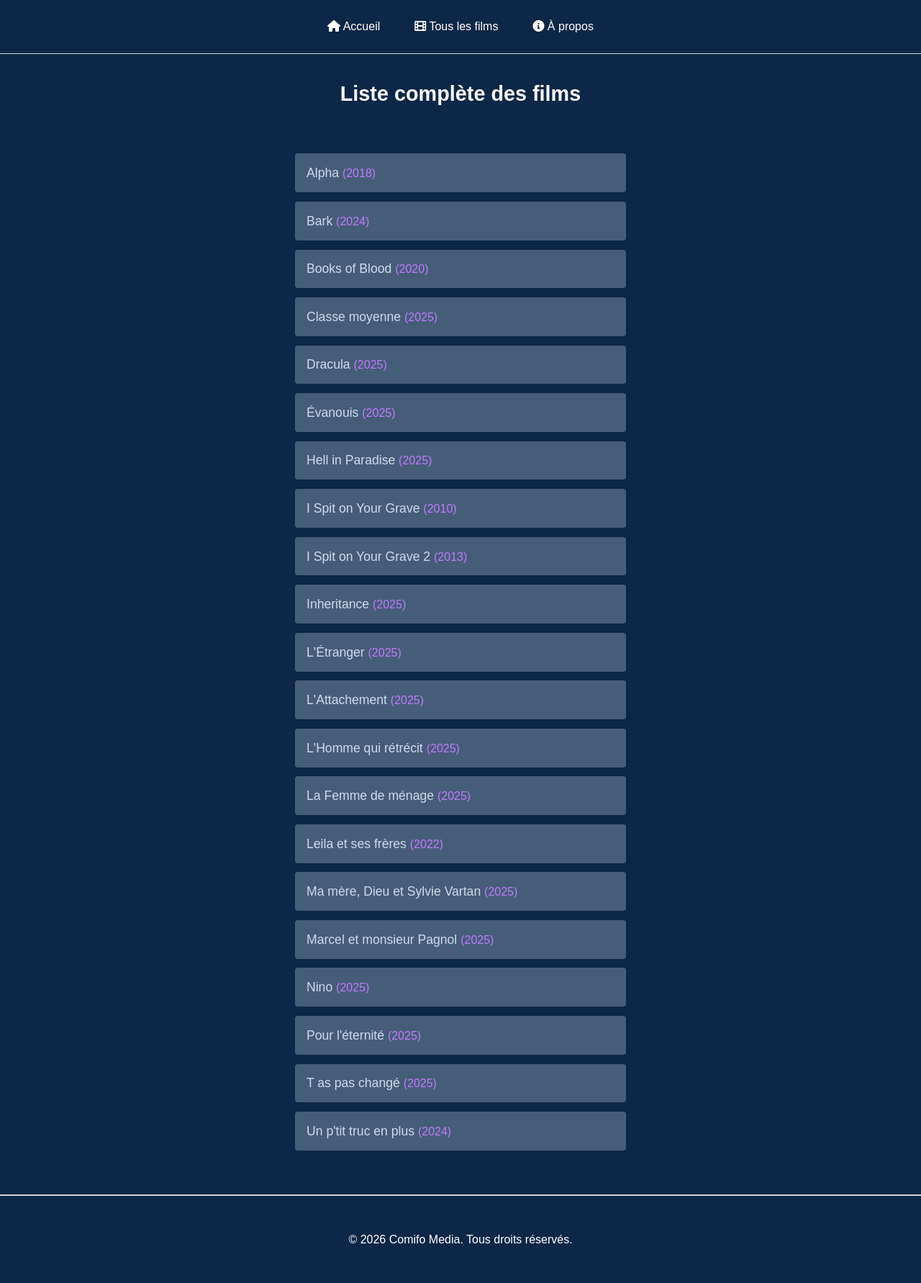
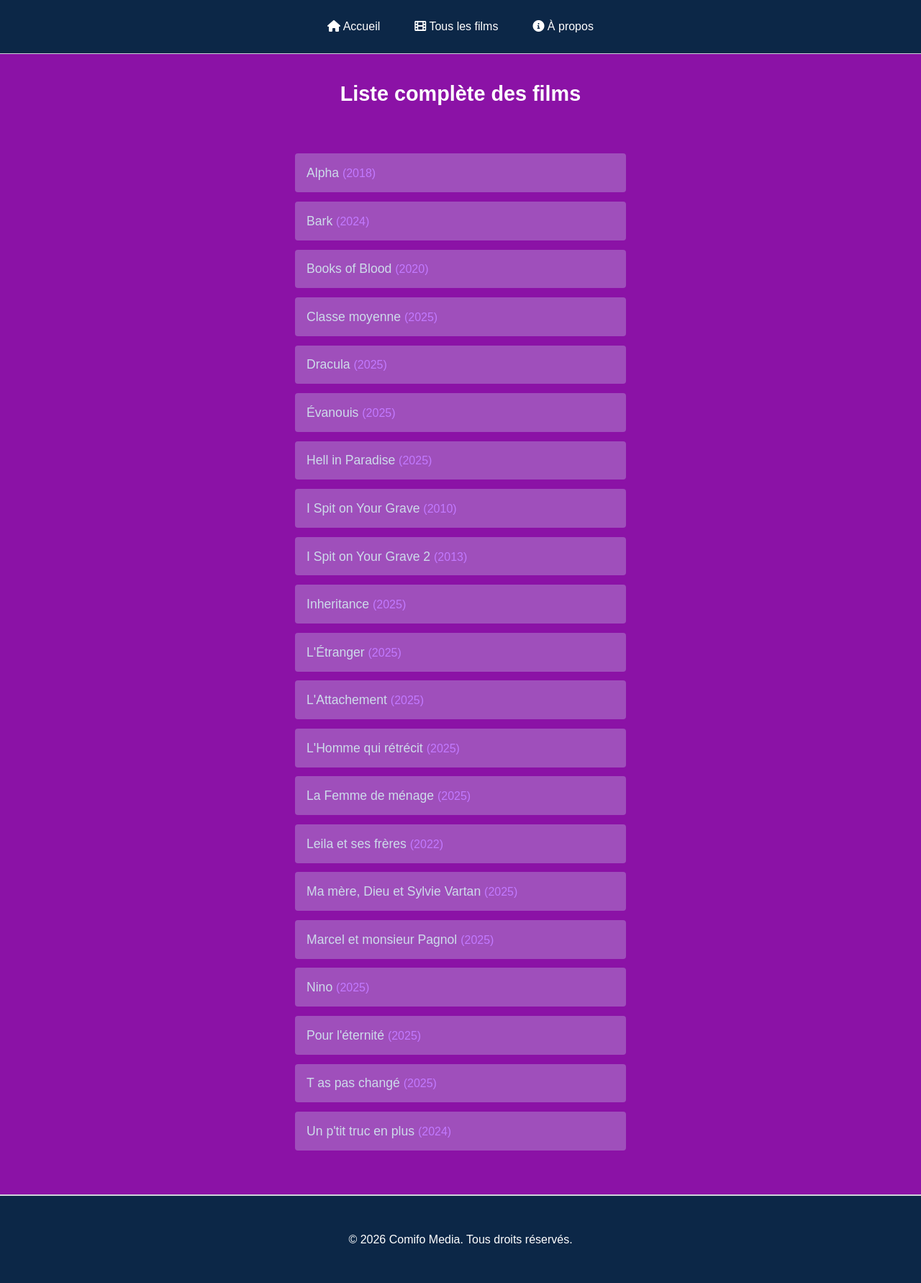
Before and after one commit to comifo-media/comifo-media, a Jekyll site: the page built from films.html, in a window 1280 px wide. Shown: the part 300-2082 px from the top of the page at 72% size. Built offline with Jekyll 4.4.1, drawn with Linux system fonts in a browser that asks for light colours.

Commit message:
Update style.css

```diff
--- a/assets/css/style.css
+++ b/assets/css/style.css
@@ -1,10 +1,10 @@
-/* Reset et base */
+/* Reset et base #0C2747 */
 * {
   box-sizing: border-box !important;
 }
 
 body {
-  background-color: #0C2747 !important;
+  background-color: #8B12A6 !important;
   color: white !important;
   font-family: Arial, sans-serif !important;
   margin: 0 !important;
```
